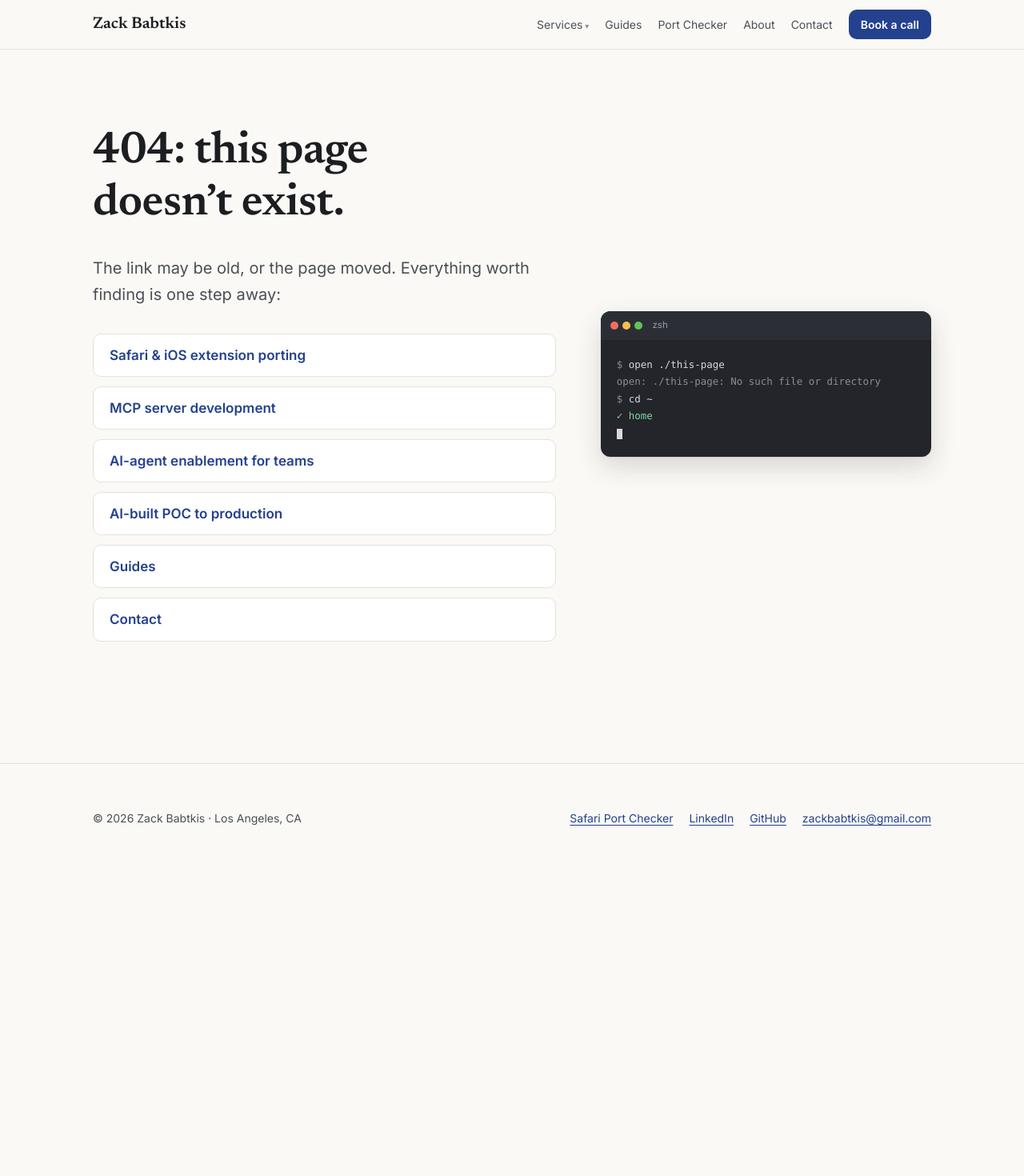
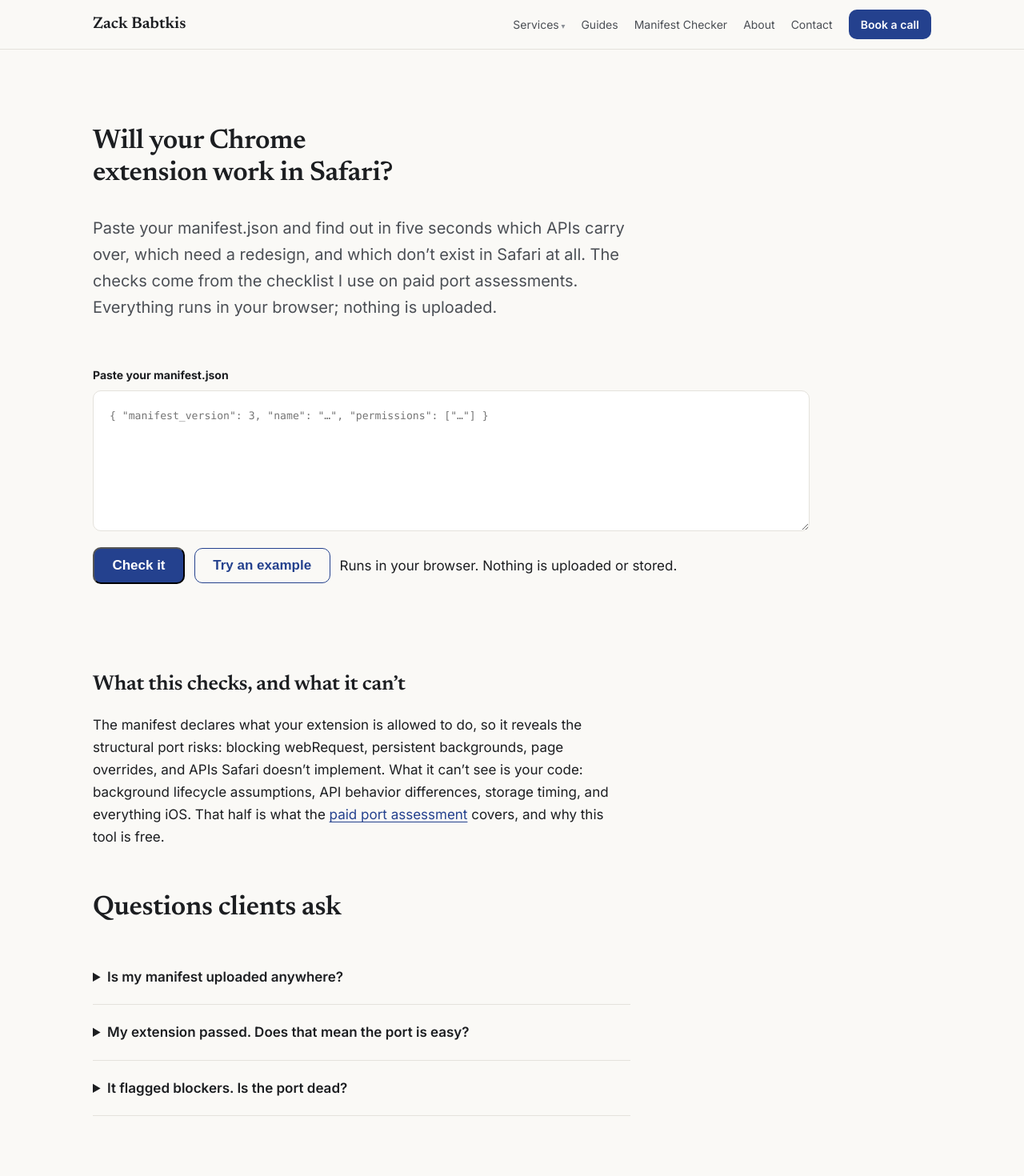
Before and after one commit to zbabtkis/zacharybabtkis.com, a Next.js app: page /tools/safari-manifest-checker in a window 1280 px wide. Before the commit this address had no page. Shown: the top 1470 px of the page at 80% size. Before the commit the page ends 1090 px from the top, so only its background shows below. Built offline with nearby package versions, Linux system fonts and the light colour scheme.

Commit message:
fix: rename port checker to safari webextension manifest checker

```diff
--- a/app/layout.tsx
+++ b/app/layout.tsx
@@ -56,7 +56,9 @@ export default function RootLayout({
                 </div>
               </details>
               <Link href="/guides/">Guides</Link>
-              <Link href="/tools/safari-port-checker/">Port Checker</Link>
+              <Link href="/tools/safari-manifest-checker/">
+                Manifest Checker
+              </Link>
               <Link href="/about/">About</Link>
               <Link href="/contact/">Contact</Link>
               <a className="button nav-cta" href={calLink('nav')}>
@@ -72,7 +74,9 @@ export default function RootLayout({
               © {new Date().getFullYear()} Zack Babtkis · Los Angeles, CA
             </span>
             <nav aria-label="Footer">
-              <a href="/tools/safari-port-checker/">Safari Port Checker</a>
+              <a href="/tools/safari-manifest-checker/">
+                Safari Manifest Checker
+              </a>
               <a href={SITE.linkedin}>LinkedIn</a>
               <a href={SITE.github}>GitHub</a>
               <a href={`mailto:${SITE.email}`}>{SITE.email}</a>
--- a/app/safari-extensions/page.tsx
+++ b/app/safari-extensions/page.tsx
@@ -51,9 +51,9 @@ export default function SafariExtensionsPage() {
               </a>
               <a
                 className="button secondary"
-                href="/tools/safari-port-checker/"
+                href="/tools/safari-manifest-checker/"
               >
-                Try the free port checker
+                Try the free manifest checker
               </a>
               <span className="availability">{SITE.availability}</span>
             </div>
--- a/app/sitemap.ts
+++ b/app/sitemap.ts
@@ -11,7 +11,7 @@ export default function sitemap(): MetadataRoute.Sitemap {
     '/guides',
     '/about',
     '/contact',
-    '/tools/safari-port-checker',
+    '/tools/safari-manifest-checker',
     ...GUIDES.map((guide) => guide.slug.replace(/\/$/, '')),
   ];
 
--- a/app/tools/safari-port-checker/page.tsx
+++ b/app/tools/safari-manifest-checker/page.tsx
@@ -1,10 +1,10 @@
 import type { Metadata } from 'next';
-import { PortChecker } from '@/components/port-checker';
+import { ManifestChecker } from '@/components/manifest-checker';
 import { Faq } from '@/components/sections';
 import { SITE } from '@/lib/site';
 
 export const metadata: Metadata = {
-  title: 'Safari Port Checker: Will Your Chrome Extension Work in Safari?',
+  title: 'Safari WebExtension Manifest Checker: Will Your Chrome Extension Work in Safari?',
   description:
     'Free tool: paste your Chrome extension’s manifest.json and get an instant Safari and iOS compatibility report covering blocking webRequest, background lifecycle, unsupported APIs, and App Store considerations.',
 };
@@ -12,8 +12,8 @@ export const metadata: Metadata = {
 const jsonLd = {
   '@context': 'https://schema.org',
   '@type': 'WebApplication',
-  name: 'Safari Port Checker',
-  url: `${SITE.url}/tools/safari-port-checker/`,
+  name: 'Safari WebExtension Manifest Checker',
+  url: `${SITE.url}/tools/safari-manifest-checker/`,
   applicationCategory: 'DeveloperApplication',
   operatingSystem: 'Any',
   offers: { '@type': 'Offer', price: '0', priceCurrency: 'USD' },
@@ -22,7 +22,7 @@ const jsonLd = {
     'Instant Safari and iOS compatibility report for Chrome extension manifests.',
 };
 
-export default function PortCheckerPage() {
+export default function ManifestCheckerPage() {
   return (
     <>
       <section className="hero article-hero">
@@ -40,7 +40,7 @@ export default function PortCheckerPage() {
 
       <section className="section">
         <div className="wrap">
-          <PortChecker />
+          <ManifestChecker />
         </div>
       </section>
 
--- a/components/port-checker.tsx
+++ b/components/manifest-checker.tsx
@@ -28,7 +28,7 @@ const SEVERITY_META: Record<Severity, { label: string; className: string }> = {
 
 const SEVERITY_ORDER: Severity[] = ['blocker', 'redesign', 'partial', 'note'];
 
-export function PortChecker() {
+export function ManifestChecker() {
   const [input, setInput] = useState('');
   const [report, setReport] = useState<Report | null>(null);
   const [error, setError] = useState<string | null>(null);
@@ -161,7 +161,7 @@ export function PortChecker() {
                 className="button"
                 href={
                   SITE.calUsername
-                    ? calLink('port-checker')
+                    ? calLink('manifest-checker')
                     : mailto('Safari Port Assessment')
                 }
               >
```
Also changed, not shown: public/llms.txt.
